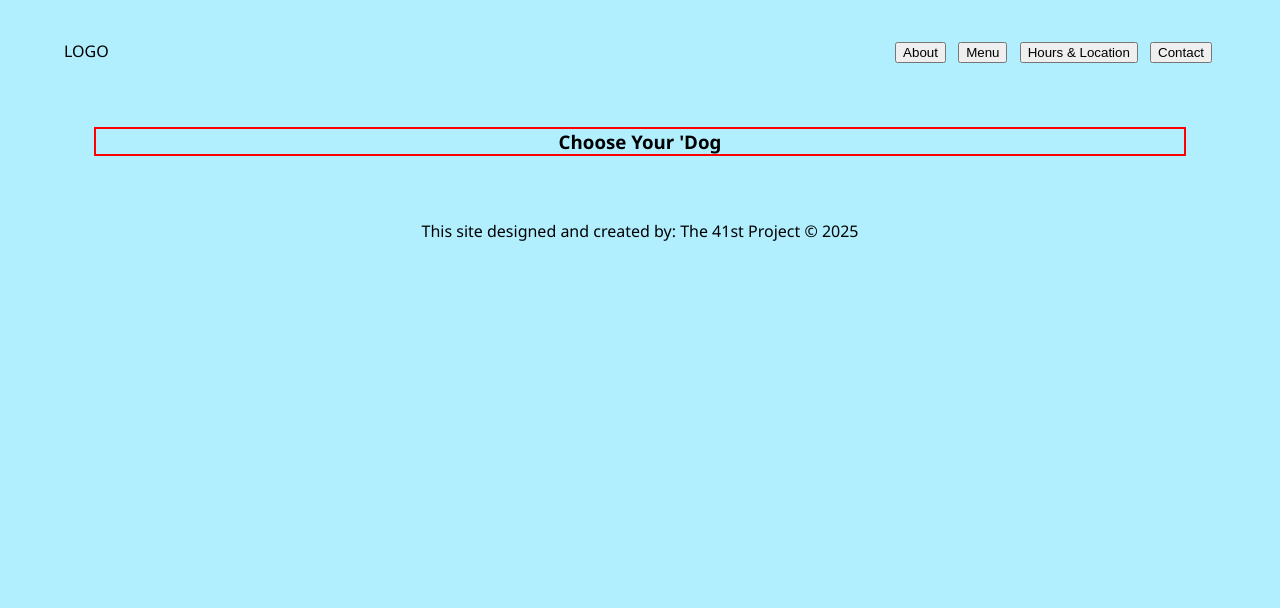
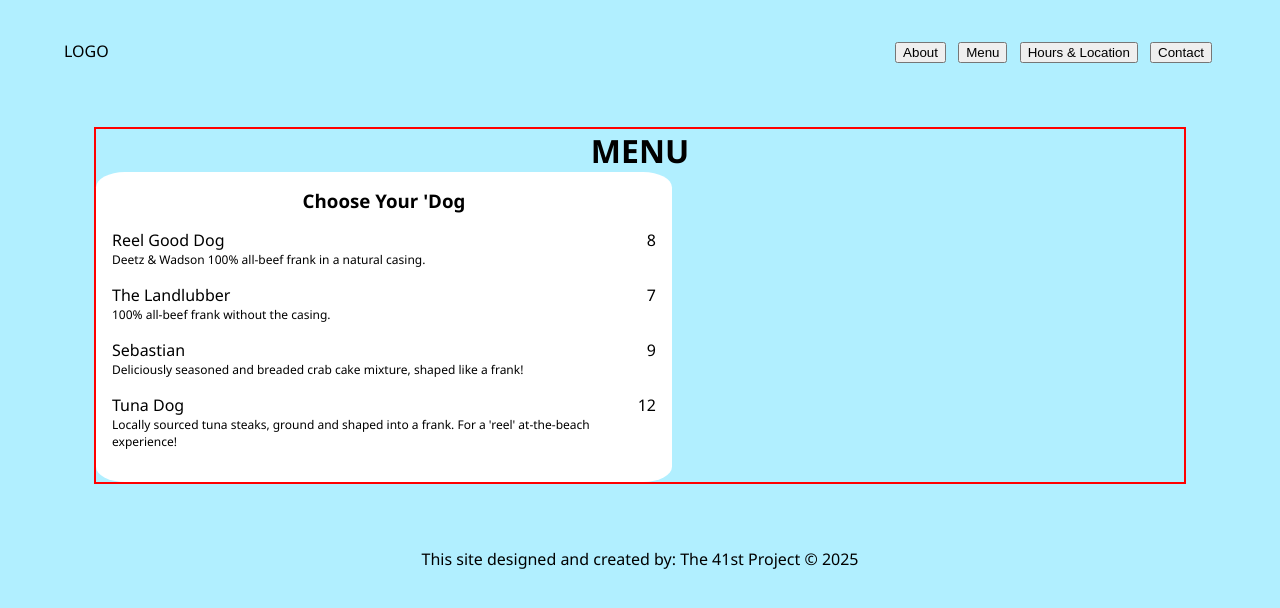
Before and after one commit to kmmoody212/reel-good-dogs, a website built with webpack: page src/template.html in a window 1280 px wide. Built offline with nearby package versions, Linux system fonts and the light colour scheme.

Commit message:
Wrote script for entree section of the menu. Added to the menu page.

```diff
--- a/src/index.js
+++ b/src/index.js
@@ -1,11 +1,12 @@
 // import { renderHeading } from "./modules/heading";
 // import { renderContainer, createCard } from "./modules/card";
 // import  { default as hotdogs } from "../assets/hotdogs.jpg";
-import { entreeMenu } from "./modules/entrees.js";
+// import { entreeMenu } from "./modules/entrees.js";
+import { loadMenu } from "./pages/menu";
 import "./styles.css";
 // import { default as renderAboutPage } from "./pages/about";
 
-entreeMenu();
+loadMenu();
 
 // window.onload = () => {
 //     renderHeading();
--- a/src/modules/entrees.js
+++ b/src/modules/entrees.js
@@ -17,11 +17,7 @@ let hotdogs = [reelGood, landlubber, sebastian, tunaDog];
 
 export function entreeMenu() {
     const title = document.createElement("h3"); // the title of the section on the menu
-    const item = document.createElement("p"); // name of item
-    const price = document.createElement("p"); // price of item
-    const desc = document.createElement("p"); // description of the item
     const sectionCard = document.createElement("div"); // container for entree section
-    const div = document.createElement("div"); // contains item and price for easy styling
     const content = document.getElementById("content");
 
     content.appendChild(sectionCard);
@@ -31,9 +27,38 @@ export function entreeMenu() {
     title.classList.add("entree-heading");
     sectionCard.appendChild(title);
 
+    hotdogs.forEach(hotdog => {
+    // 1. Create a fresh div for this hotdog
+    const div = document.createElement("div");
+
+    // 2. Create item, price, and description elements
+    const item = document.createElement("p");
+    const price = document.createElement("p");
+    const desc = document.createElement("p");
+
+    // 3. Set text content
+    item.textContent = hotdog.name;
+    price.textContent = hotdog.cost;
+    desc.textContent = hotdog.description;
+
+    // 4. Add styling classes
+    div.classList.add("entree");
+    item.classList.add("entree-name");
+    price.classList.add("entree-prices");
+    desc.classList.add("entree-desc");
+
+    // 5. Append item and price to the div
+    div.appendChild(item);
+    div.appendChild(price);
+
+
+    // 6. Append the div and desc to the sectionCard
     sectionCard.appendChild(div);
-    div.classList.add("item-and-price");
+    sectionCard.appendChild(desc);
 
+    });
+
+   return sectionCard;
 
 
 }
--- a/src/pages/menu.js
+++ b/src/pages/menu.js
@@ -1,29 +1,25 @@
+import { entreeMenu } from "../modules/entrees";
+
+
+
+export function loadMenu() {
+
 const content = document.getElementById("content");
-
 const menu = document.createElement("h1");
-const title = document.createElement("h3");
-const item = document.createElement("h5");
-const desc = document.createElement("p");
 const div = document.createElement("div");
 
-// TODO: make heading
+// Menu heading
 content.appendChild(menu);
 menu.classList.add("menu-heading");
+menu.textContent = "MENU";
 
-// TODO: make main course section of menu
+// div for entire menu minus heading - might want to make each section a grid
 content.appendChild(div);
-div.classList.add("menu-card");
+div.classList.add("menu");
 
-content.appendChild(title);
-title.classList.add("section-title");
-
-
-content.appendChild(item);
-item.classList.add("item");
-
-content.appendChild(desc);
-desc.classList.add("desc");
-
+// Append Entree menu section to the menu
+const entreeCard = entreeMenu();
+div.appendChild(entreeCard);
 
 
 
@@ -31,3 +27,5 @@ desc.classList.add("desc");
 
 
 // TODO: make toppings section of menu
+
+}
--- a/src/styles.css
+++ b/src/styles.css
@@ -31,7 +31,6 @@ header > nav > button {
     margin: 5% auto;
     text-align: center;
     width: 85vw;
-
     border: 2px solid red;
 }
 
@@ -74,3 +73,28 @@ header > nav > button {
     width: 35%;
     height: auto;
 }
+
+/* ///////////// MENU PAGE STYLING ///////////////// */
+
+#content > .menu > .entree-card {
+    max-width: 50%;
+    padding: 1rem;
+    background-color: white;
+    border-radius: 5%;
+}
+
+#content > .menu > .entree-card > .entree-heading {
+    margin-bottom: 1rem;
+}
+
+#content > .menu > .entree-card > .entree {
+    display: flex;
+    width: 100%;
+    justify-content: space-between;
+}
+
+#content > .menu > .entree-card > .entree-desc {
+    text-align: start;
+    font-size: 0.75rem;
+    margin-bottom: 1rem;
+}
```
